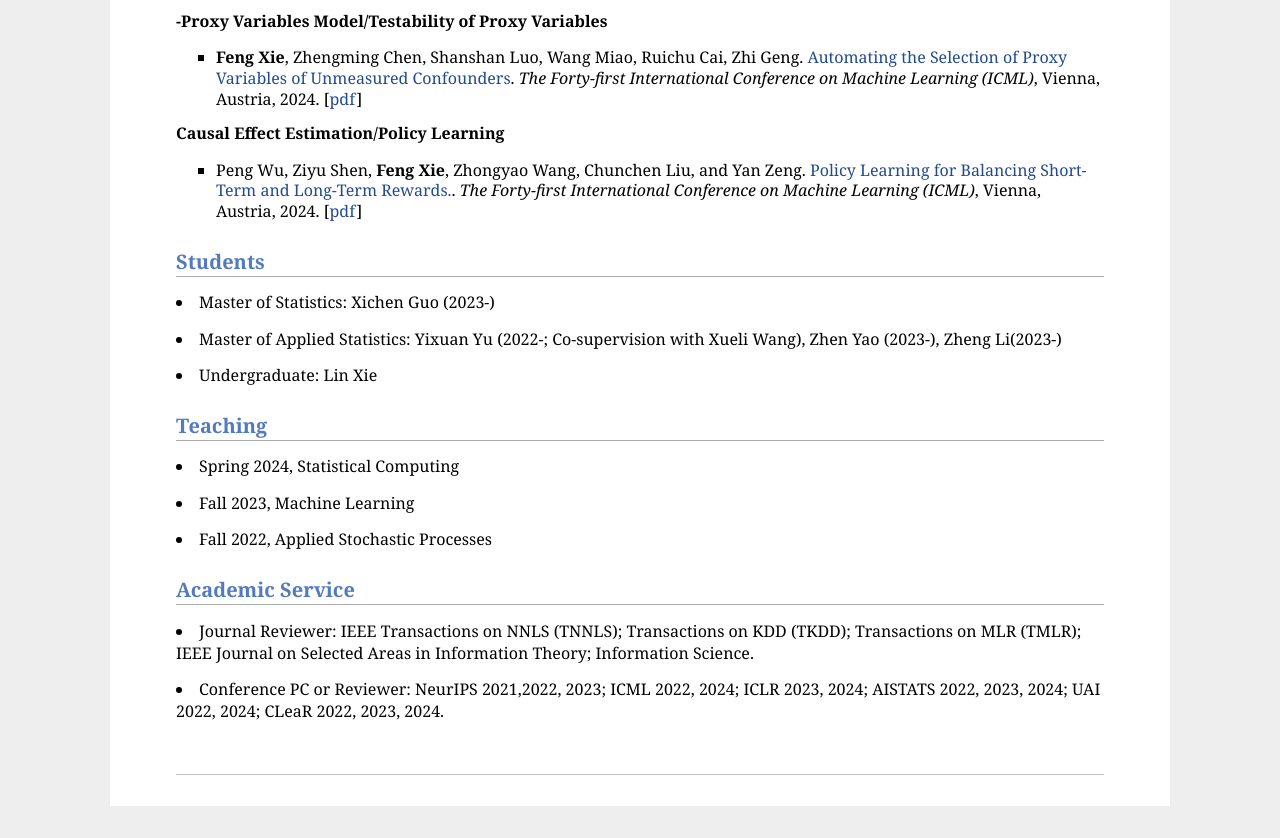
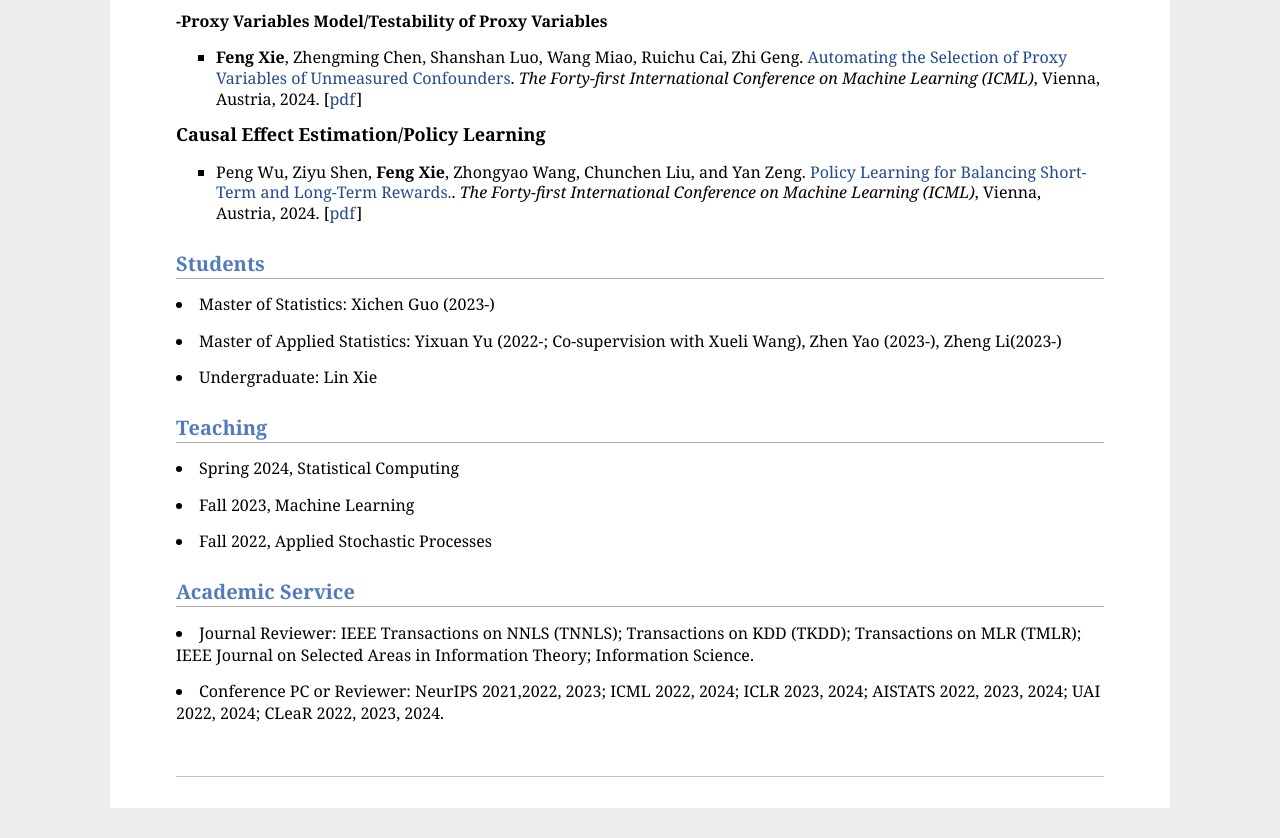
Before and after one commit to fengxie009/fengxie009.github.io, a plain HTML site: page index.html in a window 1280 px wide. Shown: the part 2406-3244 px from the top of the page. Drawn offline with Linux system fonts and the light colour scheme.

Commit message:
Update index.html

```diff
--- a/index.html
+++ b/index.html
@@ -141,7 +141,7 @@
     </li>
 
 </ul>
-<font size="3"><b>Causal Effect Estimation/Policy Learning</b></font>
+<font size="4"><b>Causal Effect Estimation/Policy Learning</b></font>
 <ul>
     <li><p>Peng Wu, Ziyu Shen, <b>Feng Xie</b>, Zhongyao Wang, Chunchen Liu, and Yan Zeng. <a href="https://icml.cc/virtual/2024/poster/34884" target="_blank">Policy Learning for Balancing Short-Term and Long-Term Rewards.</a>. <i>The Forty-first International Conference on Machine Learning (ICML)</i>, Vienna, Austria, 2024. [<a href="https://icml.cc/virtual/2024/poster/34884" target="_blank">pdf</a>]</p>
     </li>
```
